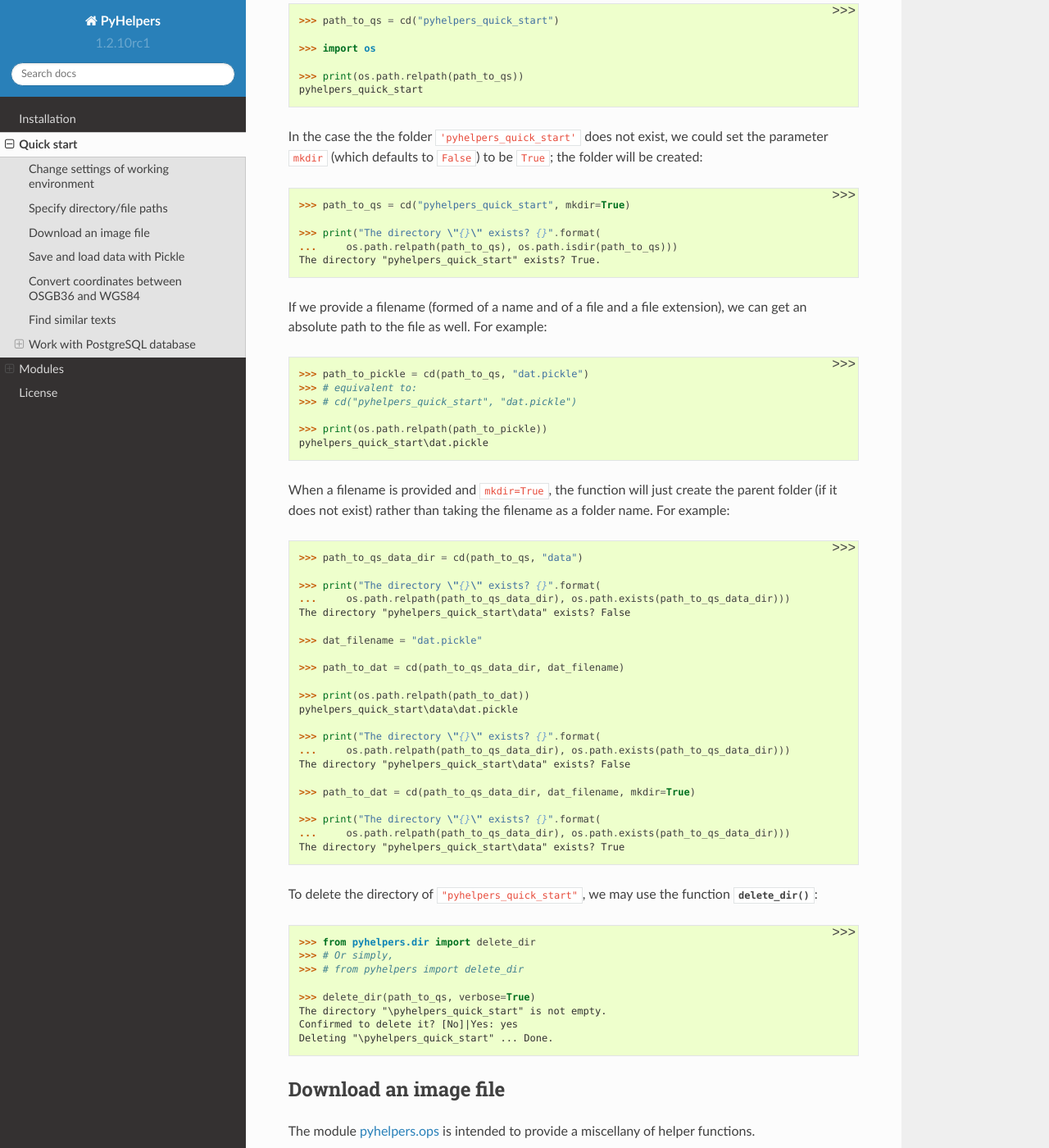
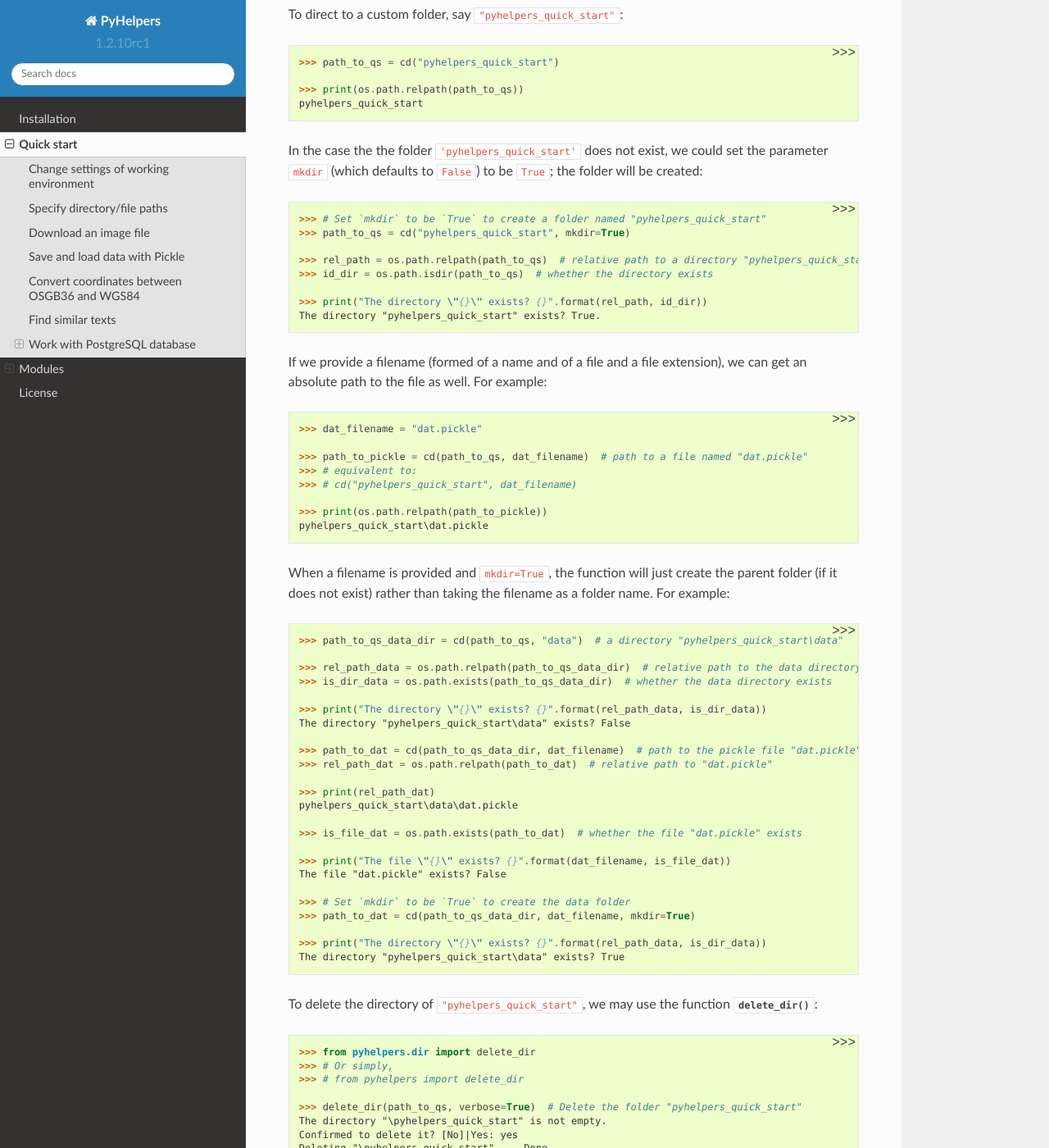
Before and after one commit to mikeqfu/pyhelpers, a Sphinx documentation site: the page built from docs/source/quick-start.rst, in a window 1280 px wide and 1400 px high, scrolled down 1303 px. Shown: the whole window at 82% size. Built offline with Sphinx 7.4.7 and the Read the Docs theme 2.0.0, drawn with Linux system fonts in a browser that asks for light colours; some of the changed text lies outside the part shown.

Commit message:
Modify the section "Specify directory/file paths" in quick-start.rst

```diff
--- a/docs/source/quick-start.rst
+++ b/docs/source/quick-start.rst
@@ -55,17 +55,18 @@ The module :ref:`pyhelpers.dir<dir>` can be used to help change/manipulate direc
     >>> # Or simply,
     >>> # from pyhelpers import cd
 
-    >>> cwd = cd()
-    >>> print(cwd)
-    <An absolute path to the current working directory (cwd)>
+    >>> cwd = cd()  # The current working directory
+
+    >>> import os
+
+    >>> print(os.path.relpath(cwd))
+    .
 
 To direct to a custom folder, say ``"pyhelpers_quick_start"``:
 
 .. code-block:: python
 
     >>> path_to_qs = cd("pyhelpers_quick_start")
-
-    >>> import os
 
     >>> print(os.path.relpath(path_to_qs))
     pyhelpers_quick_start
@@ -74,19 +75,24 @@ In the case the the folder ``'pyhelpers_quick_start'`` does not exist, we could
 
 .. code-block:: python
 
+    >>> # Set `mkdir` to be `True` to create a folder named "pyhelpers_quick_start"
     >>> path_to_qs = cd("pyhelpers_quick_start", mkdir=True)
 
-    >>> print("The directory \"{}\" exists? {}".format(
-    ...     os.path.relpath(path_to_qs), os.path.isdir(path_to_qs)))
+    >>> rel_path = os.path.relpath(path_to_qs)  # relative path to a directory "pyhelpers_quick_start"
+    >>> id_dir = os.path.isdir(path_to_qs)  # whether the directory exists
+
+    >>> print("The directory \"{}\" exists? {}".format(rel_path, id_dir))
     The directory "pyhelpers_quick_start" exists? True.
 
 If we provide a filename (formed of a name and of a file and a file extension), we can get an absolute path to the file as well. For example:
 
 .. code-block:: python
 
-    >>> path_to_pickle = cd(path_to_qs, "dat.pickle")
+    >>> dat_filename = "dat.pickle"
+
+    >>> path_to_pickle = cd(path_to_qs, dat_filename)  # path to a file named "dat.pickle"
     >>> # equivalent to:
-    >>> # cd("pyhelpers_quick_start", "dat.pickle")
+    >>> # cd("pyhelpers_quick_start", dat_filename)
 
     >>> print(os.path.relpath(path_to_pickle))
     pyhelpers_quick_start\dat.pickle
@@ -97,27 +103,29 @@ When a filename is provided and ``mkdir=True``, the function will just create th
 
 .. code-block:: python
 
-    >>> path_to_qs_data_dir = cd(path_to_qs, "data")
+    >>> path_to_qs_data_dir = cd(path_to_qs, "data")  # a directory "pyhelpers_quick_start\data"
 
-    >>> print("The directory \"{}\" exists? {}".format(
-    ...     os.path.relpath(path_to_qs_data_dir), os.path.exists(path_to_qs_data_dir)))
+    >>> rel_path_data = os.path.relpath(path_to_qs_data_dir)  # relative path to the data directory
+    >>> is_dir_data = os.path.exists(path_to_qs_data_dir)  # whether the data directory exists
+
+    >>> print("The directory \"{}\" exists? {}".format(rel_path_data, is_dir_data))
     The directory "pyhelpers_quick_start\data" exists? False
 
-    >>> dat_filename = "dat.pickle"
+    >>> path_to_dat = cd(path_to_qs_data_dir, dat_filename)  # path to the pickle file "dat.pickle"
+    >>> rel_path_dat = os.path.relpath(path_to_dat)  # relative path to "dat.pickle"
 
-    >>> path_to_dat = cd(path_to_qs_data_dir, dat_filename)
-
-    >>> print(os.path.relpath(path_to_dat))
+    >>> print(rel_path_dat)
     pyhelpers_quick_start\data\dat.pickle
 
-    >>> print("The directory \"{}\" exists? {}".format(
-    ...     os.path.relpath(path_to_qs_data_dir), os.path.exists(path_to_qs_data_dir)))
-    The directory "pyhelpers_quick_start\data" exists? False
+    >>> is_file_dat = os.path.exists(path_to_dat)  # whether the file "dat.pickle" exists
 
+    >>> print("The file \"{}\" exists? {}".format(dat_filename, is_file_dat))
+    The file "dat.pickle" exists? False
+
+    >>> # Set `mkdir` to be `True` to create the data folder
     >>> path_to_dat = cd(path_to_qs_data_dir, dat_filename, mkdir=True)
 
-    >>> print("The directory \"{}\" exists? {}".format(
-    ...     os.path.relpath(path_to_qs_data_dir), os.path.exists(path_to_qs_data_dir)))
+    >>> print("The directory \"{}\" exists? {}".format(rel_path_data, is_dir_data))
     The directory "pyhelpers_quick_start\data" exists? True
 
 To delete the directory of ``"pyhelpers_quick_start"``, we may use the function :py:func:`delete_dir()<pyhelpers.dir.delete_dir>`:
@@ -128,7 +136,7 @@ To delete the directory of ``"pyhelpers_quick_start"``, we may use the function
     >>> # Or simply,
     >>> # from pyhelpers import delete_dir
 
-    >>> delete_dir(path_to_qs, verbose=True)
+    >>> delete_dir(path_to_qs, verbose=True)  # Delete the folder "pyhelpers_quick_start"
     The directory "\pyhelpers_quick_start" is not empty.
     Confirmed to delete it? [No]|Yes: yes
     Deleting "\pyhelpers_quick_start" ... Done.
```
